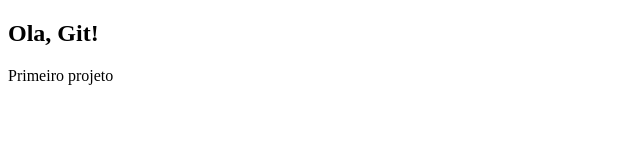
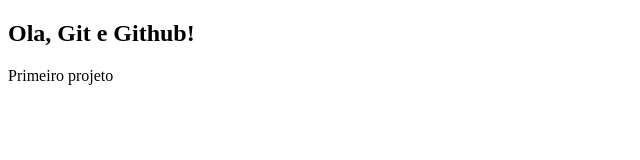
Before and after one commit to brunoribeirobr/html, a plain HTML site: page index.html in a window 1280 px wide. Shown: the whole page, without its empty margins (0-640 px from the left). Drawn offline with Linux system fonts and the light colour scheme.

Commit message:
adicionei texto

```diff
--- a/index.html
+++ b/index.html
@@ -7,7 +7,7 @@
 </head>
 <body>
 
-    <h2>Ola, Git!</h2>
+    <h2>Ola, Git e Github!</h2>
     <p>Primeiro projeto</p>
 
 </body>
```
